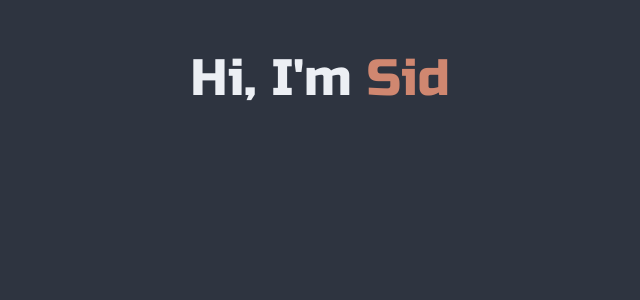
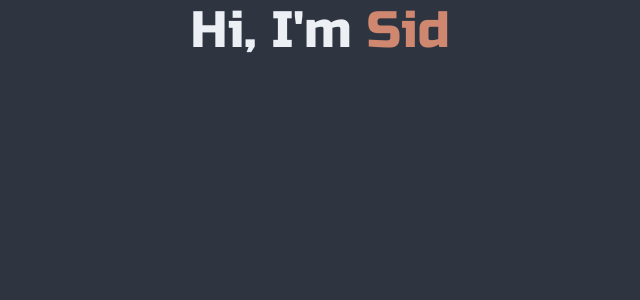
Before and after one commit to 0xMrNight/portfolio-old, a Next.js app: page / in a window 1280 px wide. Shown: the top 300 px of the page, without its empty margins (320-960 px from the left). Built offline with nearby package versions, Linux system fonts and the light colour scheme.

Commit message:
Update globals.css

```diff
--- a/styles/globals.css
+++ b/styles/globals.css
@@ -3,7 +3,6 @@
 
 html,
 body {
-  padding: 1.5em;
   margin: 0;
   background-color: var(--nord0);
   color: var(--nord6);
```
